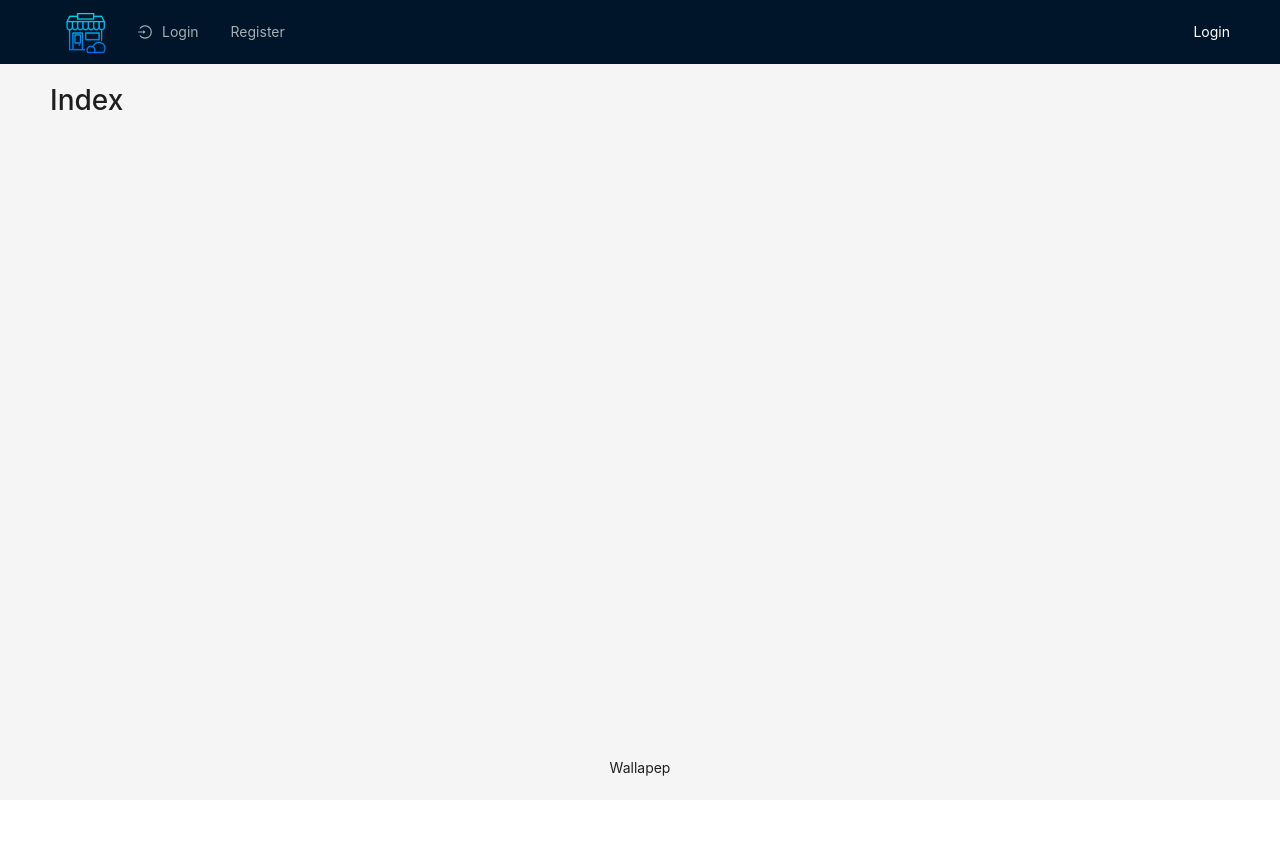
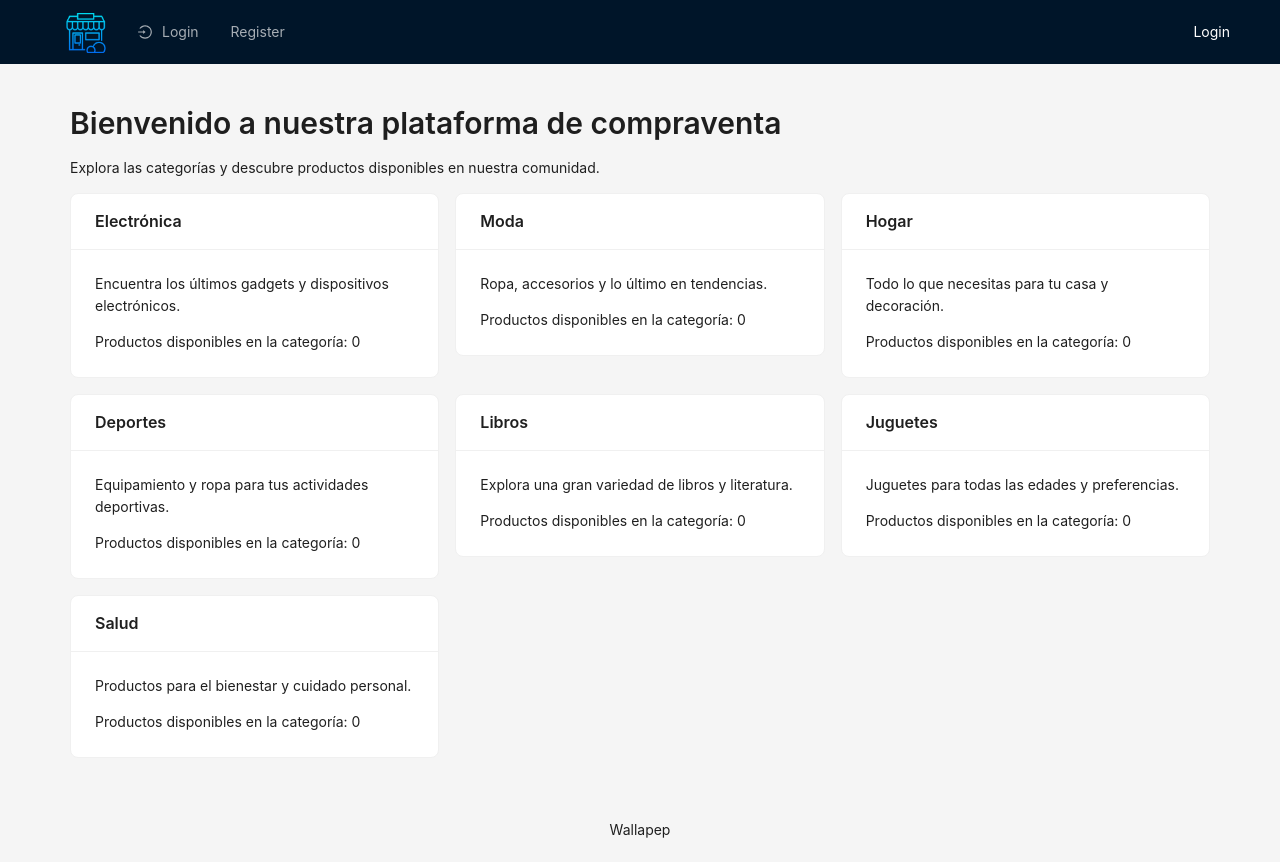
Before and after one commit to juanmgar/desin, a React (Create React App) app: page / in a window 1280 px wide. Before the commit the page ends 800 px from the top, so only its background shows below. Built offline with nearby package versions, Linux system fonts and the light colour scheme; no server answers.

Commit message:
Añadimos enlace a página principal desde el logo de la web

```diff
--- a/src/App.js
+++ b/src/App.js
@@ -5,7 +5,8 @@ import EditProductComponent from "./Components/Products/EditProductComponent";
 import DetailsProductComponent from "./Components/Products/DetailsProductComponent";
 import CreateProductComponent from "./Components/Products/CreateProductComponent";
 import ListMyProductsComponent from "./Components/Products/ListMyProductsComponent";
-import {Route, Routes, Link, useNavigate, useLocation } from "react-router-dom"
+import HomePage from "./Components/HomePage";
+import {Route, Routes, Link, useNavigate, useLocation } from "react-router-dom";
 import {Layout, Menu, Avatar, Typography, Col, Row, notification } from 'antd';
 import {FireOutlined, LoginOutlined} from '@ant-design/icons';
 import {useEffect, useState} from "react";
@@ -17,7 +18,6 @@ let App = () => {
     let location = useLocation();
     let [login, setLogin] = useState(false);
 
-    // for not using Layout.Header, Layout.Footer, etc...
     let {Header, Content, Footer} = Layout;
 
     useEffect(() => {
@@ -99,11 +99,12 @@ let App = () => {
                     <Col xs= {18} sm={19} md={20} lg={21} xl = {22}>
                         {!login &&
                             <Menu theme="dark" mode="horizontal" items={[
-                                {key: "logo", label: <img src="/logo.png" width="40" height="40"/>},
+                                {key: "logo", label: <Link to="/"><img src="/logo.png" width="40" height="40" alt="Home"/></Link>},
                                 {key: "menuLogin", icon: <LoginOutlined/>, label: <Link to="/login">Login</Link>},
                                 {key: "menuRegister", label: <Link to="/register">Register</Link>},
                             ]}>
                             </Menu>
+
                         }
 
                         {login &&
@@ -134,8 +135,8 @@ let App = () => {
                 <div className="site-layout-content">
                     <Routes>
                         <Route path="/" element={
-                            <h1>Index</h1>
-                        }/>
+                            <HomePage />
+                        } />
                         <Route path="/register" element={
                             <CreateUserComponent openNotification={openNotification}/>
                         }/>
```
